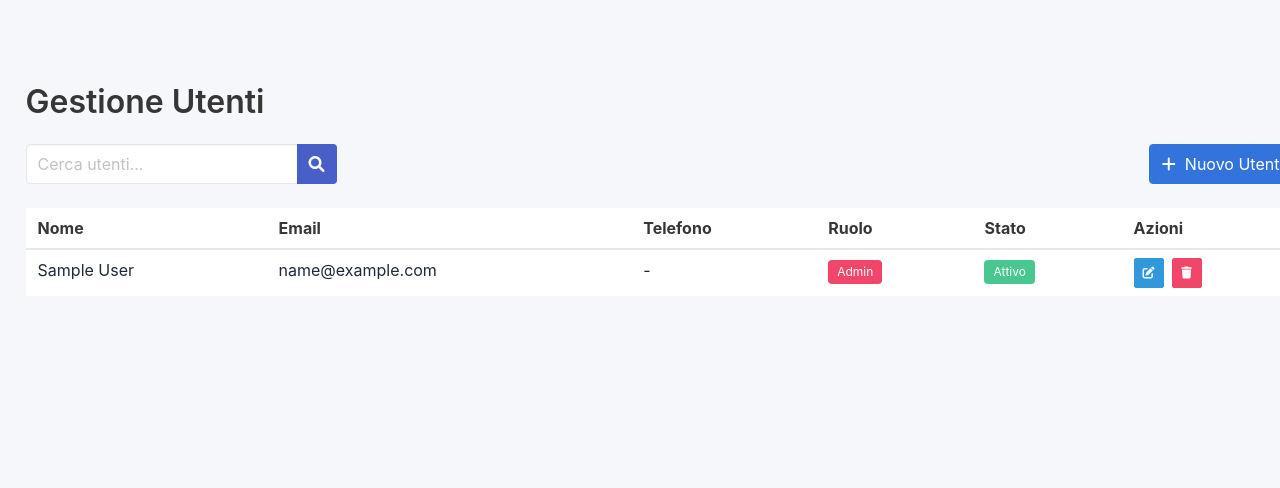
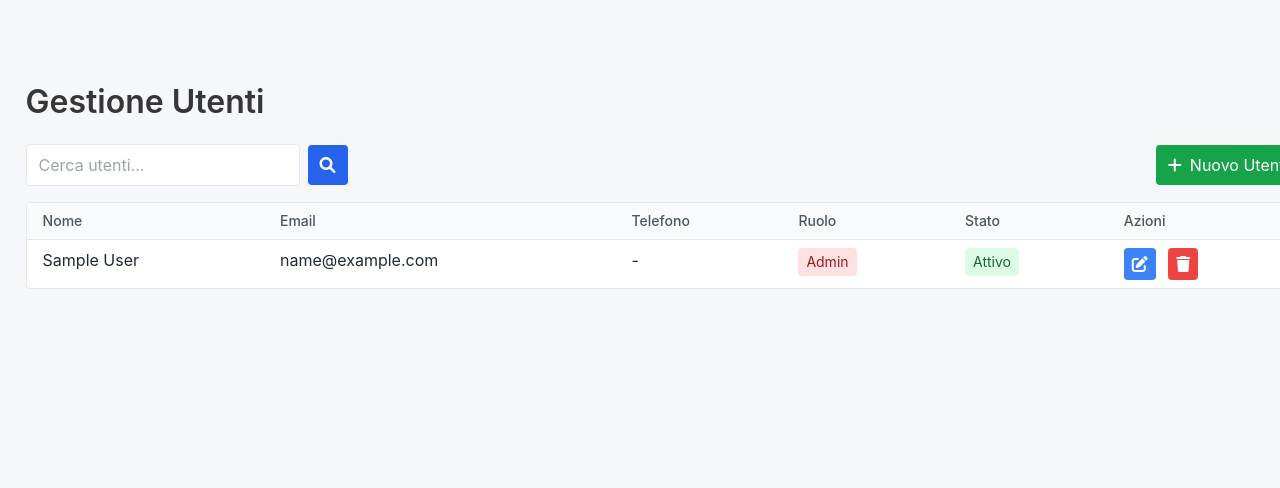
Before and after one commit to agservizi/Coresuite-Lite, a PHP site: page /admin/users in a window 1280 px wide. Shown: the part 105-593 px from the top of the page. Run offline with PHP 8.4, Linux system fonts and the light colour scheme; the visitor is signed in with stand-in values (Sample User, id 1).

Commit message:
feat: migliora l'interfaccia utente con aggiornamenti di stile e layout per i moduli e le pagine di gestione

```diff
--- a/app/Views/admin/users.php
+++ b/app/Views/admin/users.php
@@ -2,47 +2,27 @@
 $pageTitle = 'Gestione Utenti';
 
 $content = '
-<div class="level">
-    <div class="level-left">
-        <div class="level-item">
-            <form method="GET" action="/admin/users">
-                <div class="field has-addons">
-                    <div class="control">
-                        <input class="input" type="text" name="q" placeholder="Cerca utenti..." value="' . htmlspecialchars($search ?? '') . '">
-                    </div>
-                    <div class="control">
-                        <button class="button is-link" type="submit">
-                            <span class="icon"><i class="fas fa-search"></i></span>
-                        </button>
-                    </div>
-                </div>
-            </form>
-        </div>
-    </div>
-    <div class="level-right">
-        <div class="level-item">
-            <a href="/admin/users/create" class="button is-primary">
-                <span class="icon"><i class="fas fa-plus"></i></span>
-                <span>Nuovo Utente</span>
-            </a>
-        </div>
-    </div>
+<div class="flex items-center justify-between mb-4">
+    <form method="GET" action="/admin/users" class="flex items-center gap-2">
+        <input class="rounded border px-3 py-2" type="text" name="q" placeholder="Cerca utenti..." value="' . htmlspecialchars($search ?? '') . '">
+        <button class="px-3 py-2 bg-blue-600 text-white rounded" type="submit"><i class="fas fa-search"></i></button>
+    </form>
+    <a href="/admin/users/create" class="px-3 py-2 bg-green-600 text-white rounded inline-flex items-center gap-2"><i class="fas fa-plus"></i> Nuovo Utente</a>
 </div>
 
-<div class="table-container">
-    <table class="table is-fullwidth is-hoverable">
-        <thead>
+<div class="overflow-x-auto bg-white border rounded">
+    <table class="min-w-full divide-y">
+        <thead class="bg-gray-50">
             <tr>
-                <th>Nome</th>
-                <th>Email</th>
-                <th>Telefono</th>
-                <th>Ruolo</th>
-                <th>Stato</th>
-                <th>Azioni</th>
+                <th class="px-4 py-2 text-left text-sm font-medium text-gray-600">Nome</th>
+                <th class="px-4 py-2 text-left text-sm font-medium text-gray-600">Email</th>
+                <th class="px-4 py-2 text-left text-sm font-medium text-gray-600">Telefono</th>
+                <th class="px-4 py-2 text-left text-sm font-medium text-gray-600">Ruolo</th>
+                <th class="px-4 py-2 text-left text-sm font-medium text-gray-600">Stato</th>
+                <th class="px-4 py-2 text-left text-sm font-medium text-gray-600">Azioni</th>
             </tr>
         </thead>
-        <tbody>
-';
+        <tbody class="divide-y">';
 
 foreach ($users as $user) {
     $roleTag = $user['role'] === 'admin' ? 'is-danger' : ($user['role'] === 'operator' ? 'is-warning' : 'is-info');
@@ -50,27 +30,21 @@ foreach ($users as $user) {
 
     $content .= '
             <tr>
-                <td>' . htmlspecialchars($user['name']) . '</td>
-                <td>' . htmlspecialchars($user['email']) . '</td>
-                <td>' . htmlspecialchars($user['phone'] ?? '-') . '</td>
-                <td><span class="tag ' . $roleTag . '">' . ucfirst($user['role']) . '</span></td>
-                <td><span class="tag ' . $statusTag . '">' . ($user['status'] === 'active' ? 'Attivo' : 'Sospeso') . '</span></td>
-                <td>
-                    <div class="buttons are-small">
-                        <a href="/admin/users/' . $user['id'] . '/edit" class="button is-info">
-                            <span class="icon"><i class="fas fa-edit"></i></span>
-                        </a>
-                        <button class="button is-danger" onclick="confirmDelete(' . $user['id'] . ')">
-                            <span class="icon"><i class="fas fa-trash"></i></span>
-                        </button>
-                    </div>
+                <td class="px-4 py-2">' . htmlspecialchars($user['name']) . '</td>
+                <td class="px-4 py-2">' . htmlspecialchars($user['email']) . '</td>
+                <td class="px-4 py-2">' . htmlspecialchars($user['phone'] ?? '-') . '</td>
+                <td class="px-4 py-2"><span class="inline-block px-2 py-1 text-sm rounded ' . ($user['role'] === 'admin' ? 'bg-red-100 text-red-800' : ($user['role'] === 'operator' ? 'bg-yellow-100 text-yellow-800' : 'bg-indigo-100 text-indigo-800')) . '">' . ucfirst($user['role']) . '</span></td>
+                <td class="px-4 py-2"><span class="inline-block px-2 py-1 text-sm rounded ' . ($user['status'] === 'active' ? 'bg-green-100 text-green-800' : 'bg-red-100 text-red-800') . '">' . ($user['status'] === 'active' ? 'Attivo' : 'Sospeso') . '</span></td>
+                <td class="px-4 py-2">
+                    <a href="/admin/users/' . $user['id'] . '/edit" class="px-2 py-1 bg-blue-500 text-white rounded mr-2 inline-block"><i class="fas fa-edit"></i></a>
+                    <button class="px-2 py-1 bg-red-500 text-white rounded" onclick="confirmDelete(' . $user['id'] . ')"><i class="fas fa-trash"></i></button>
                 </td>
             </tr>
 ';
 }
 
 if (empty($users)) {
-    $content .= '<tr><td colspan="6" class="has-text-centered has-text-grey">Nessun utente trovato</td></tr>';
+    $content .= '<tr><td colspan="6" class="px-4 py-6 text-center text-gray-500">Nessun utente trovato</td></tr>';
 }
 
 $content .= '
@@ -83,45 +57,40 @@ $content .= '
 if (isset($totalPages) && $totalPages > 1) {
     $currentPage = $page ?? 1;
     $qs = !empty($search) ? '&q=' . urlencode($search) : '';
-    $content .= '<nav class="pagination is-centered mt-4" role="navigation" aria-label="pagination">';
-    $content .= '<a class="pagination-previous" ' . ($currentPage <= 1 ? 'disabled' : 'href="/admin/users?page=' . ($currentPage - 1) . $qs . '"') . '>Precedente</a>';
-    $content .= '<a class="pagination-next" ' . ($currentPage >= $totalPages ? 'disabled' : 'href="/admin/users?page=' . ($currentPage + 1) . $qs . '"') . '>Successiva</a>';
-    $content .= '<ul class="pagination-list">';
+    $content .= '<div class="flex items-center justify-center mt-4 gap-2">';
+    if ($currentPage > 1) {
+        $content .= '<a href="/admin/users?page=' . ($currentPage - 1) . $qs . '" class="px-3 py-1 bg-gray-200 rounded">Precedente</a>';
+    }
     for ($p = 1; $p <= $totalPages; $p++) {
-        $content .= '<li><a class="pagination-link ' . ($p == $currentPage ? 'is-current' : '') . '" href="/admin/users?page=' . $p . $qs . '">' . $p . '</a></li>';
+        $content .= '<a class="px-3 py-1 ' . ($p == $currentPage ? 'bg-blue-600 text-white rounded' : 'bg-gray-100 rounded') . '" href="/admin/users?page=' . $p . $qs . '">' . $p . '</a>';
     }
-    $content .= '</ul></nav>';
+    if ($currentPage < $totalPages) {
+        $content .= '<a href="/admin/users?page=' . ($currentPage + 1) . $qs . '" class="px-3 py-1 bg-gray-200 rounded">Successiva</a>';
+    }
+    $content .= '</div>';
 }
 
 $content .= '
-<div class="modal" id="deleteModal">
-    <div class="modal-background"></div>
-    <div class="modal-card">
-        <header class="modal-card-head">
-            <p class="modal-card-title">Conferma Eliminazione</p>
-            <button class="delete" aria-label="close" onclick="closeModal()"></button>
-        </header>
-        <section class="modal-card-body">
-            Sei sicuro di voler eliminare questo utente?
-        </section>
-        <footer class="modal-card-foot">
-            <form id="deleteForm" method="POST">
-                ' . CSRF::field() . '
-                <button class="button is-danger" type="submit">Elimina</button>
-                <button class="button" type="button" onclick="closeModal()">Annulla</button>
+<div id="deleteModal" class="fixed inset-0 bg-black bg-opacity-40 hidden items-center justify-center">
+    <div class="bg-white rounded shadow-lg w-11/12 max-w-md">
+        <div class="px-4 py-3 border-b font-medium">Conferma Eliminazione</div>
+        <div class="p-4">Sei sicuro di voler eliminare questo utente?</div>
+        <div class="px-4 py-3 border-t flex justify-end gap-2">
+            <form id="deleteForm" method="POST">' . CSRF::field() . '
+                <button class="px-3 py-1 bg-red-600 text-white rounded" type="submit">Elimina</button>
             </form>
-        </footer>
+            <button class="px-3 py-1 bg-gray-200 rounded" type="button" onclick="closeModal()">Annulla</button>
+        </div>
     </div>
 </div>
 
 <script>
 function confirmDelete(id) {
     document.getElementById("deleteForm").action = "/admin/users/" + id + "/delete";
-    document.getElementById("deleteModal").classList.add("is-active");
+    document.getElementById("deleteModal").classList.remove("hidden");
 }
-
 function closeModal() {
-    document.getElementById("deleteModal").classList.remove("is-active");
+    document.getElementById("deleteModal").classList.add("hidden");
 }
 </script>
 ';
--- a/app/Views/partials/flash.php
+++ b/app/Views/partials/flash.php
@@ -1,22 +1,38 @@
 <!-- app/Views/partials/flash.php -->
 <?php if (isset($_SESSION['flash'])): ?>
-<div class="notification is-<?php echo htmlspecialchars($_SESSION['flash']['type'] ?? 'info'); ?> is-light">
-    <button class="delete flash-dismiss"></button>
-    <?php echo htmlspecialchars($_SESSION['flash']['message'] ?? ''); ?>
+<?php
+    $type = $_SESSION['flash']['type'] ?? 'info';
+    $msg = htmlspecialchars($_SESSION['flash']['message'] ?? '');
+    switch ($type) {
+        case 'success': $cls = 'bg-green-50 border-green-200 text-green-800'; break;
+        case 'danger': $cls = 'bg-red-50 border-red-200 text-red-800'; break;
+        case 'warning': $cls = 'bg-yellow-50 border-yellow-200 text-yellow-800'; break;
+        default: $cls = 'bg-blue-50 border-blue-200 text-blue-800';
+    }
+?>
+<div class="border px-4 py-3 rounded mb-4 <?php echo $cls; ?>">
+    <div class="flex justify-between items-start">
+        <div><?php echo $msg; ?></div>
+        <button class="ml-4 text-gray-500 flash-dismiss">&times;</button>
+    </div>
 </div>
 <?php unset($_SESSION['flash']); ?>
 <?php endif; ?>
 
 <?php if (isset($error)): ?>
-<div class="notification is-danger is-light">
-    <button class="delete flash-dismiss"></button>
-    <?php echo htmlspecialchars($error); ?>
+<div class="border px-4 py-3 rounded mb-4 bg-red-50 border-red-200 text-red-800">
+    <div class="flex justify-between items-start">
+        <div><?php echo htmlspecialchars($error); ?></div>
+        <button class="ml-4 text-gray-500 flash-dismiss">&times;</button>
+    </div>
 </div>
 <?php endif; ?>
 
 <?php if (isset($message)): ?>
-<div class="notification is-success is-light">
-    <button class="delete flash-dismiss"></button>
-    <?php echo htmlspecialchars($message); ?>
+<div class="border px-4 py-3 rounded mb-4 bg-green-50 border-green-200 text-green-800">
+    <div class="flex justify-between items-start">
+        <div><?php echo htmlspecialchars($message); ?></div>
+        <button class="ml-4 text-gray-500 flash-dismiss">&times;</button>
+    </div>
 </div>
 <?php endif; ?>
```
Also changed, not shown: app/Views/admin/user_form.php (+22 -51 lines), app/Views/dashboard.php (+23 -58 lines), app/Views/errors/403.php (+6 -8 lines), app/Views/errors/404.php (+6 -8 lines), app/Views/tickets.php (+21 -25 lines), public/assets/css/tailwind.css.
